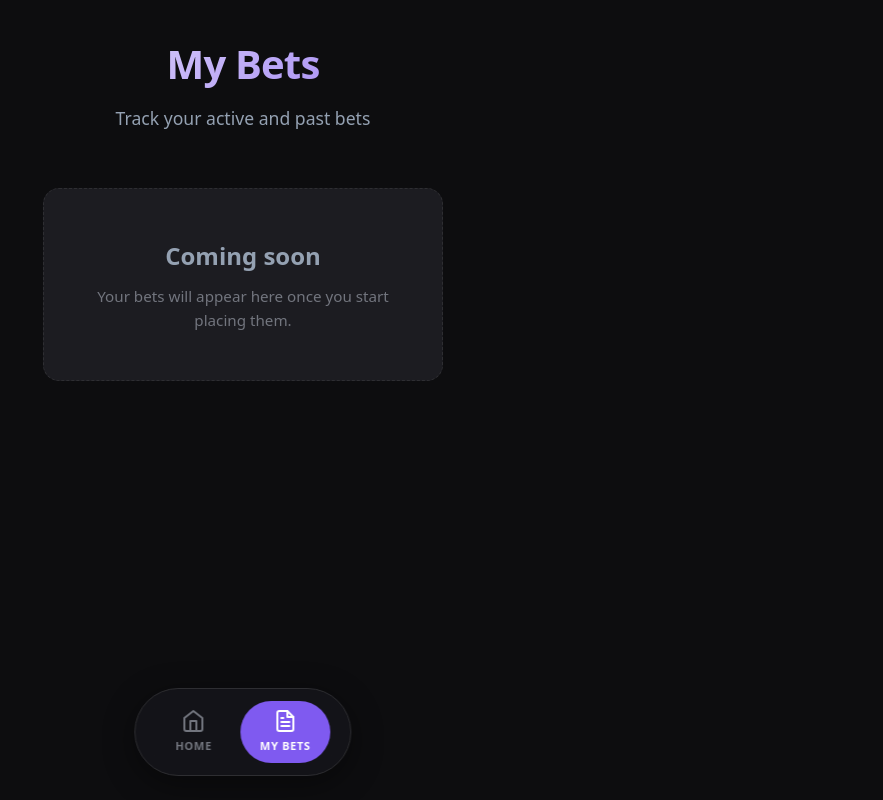
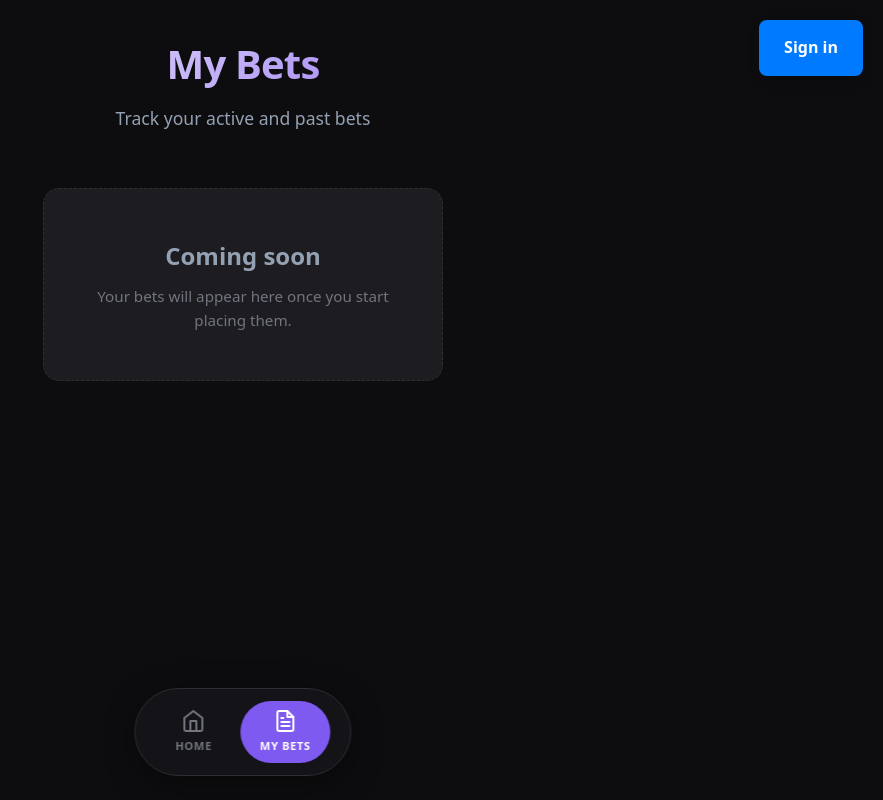
Before and after one commit to BSaini25/degen-betting-app, a Next.js app: page /my-bets in a window 1280 px wide. Shown: the whole page, without its empty margins (397-1280 px from the left). Built offline with nearby package versions, Linux system fonts and the light colour scheme; no server answers.

Commit message:
Add Google OAuth

```diff
--- /dev/null
+++ b/app/api/auth/[...nextauth]/route.ts
@@ -0,0 +1,32 @@
+import NextAuth from "next-auth";
+import GoogleProvider from "next-auth/providers/google";
+
+const handler = NextAuth({
+  providers: [
+    GoogleProvider({
+      clientId: process.env.GOOGLE_CLIENT_ID!,
+      clientSecret: process.env.GOOGLE_CLIENT_SECRET!,
+      httpOptions: {
+        timeout: 40000,
+      },
+      authorization: {
+        params: {
+          prompt: "consent",
+          access_type: "offline",
+          response_type: "code",
+        },
+      },
+    }),
+  ],
+  callbacks: {
+    async signIn({ account, profile }) {
+      if (account.provider === "google") {
+        return profile.email_verified && profile.email.endsWith("@securitycompass.com")
+      }
+      return true;
+    },
+
+  },
+});
+
+export { handler as GET, handler as POST, handler };
--- /dev/null
+++ b/app/components/FloatingUserInfo.tsx
@@ -0,0 +1,38 @@
+import { getServerSession } from "next-auth";
+import { handler } from "../api/auth/[...nextauth]/route"
+
+export default async () => {
+  const session = await getServerSession(handler)
+  let component;
+
+  if (session) {
+    component = (
+      <div style={{
+        display: 'flex',
+        alignItems: 'center',
+      }}>
+        <img height='30px' width='30px' src={session.user.image} />
+        <p style={{paddingLeft: 15}}>{session.user.name}</p>
+      </div>
+    );
+  } else {
+    component = <a href="/api/auth/signin">Sign in</a>;
+  }
+
+  return (
+    <div style={{
+      position: 'fixed',
+      top: '20px',
+      right: '20px',
+      zIndex: 1000,
+      padding: '15px 25px',
+      backgroundColor: '#007bff',
+      color: '#fff',
+      borderRadius: '8px',
+      boxShadow: '0 4px 12px rgba(0,0,0,0.15)',
+      fontWeight: 'bold',
+    }}>
+      {component}
+    </div>
+  );
+}
--- a/app/layout.tsx
+++ b/app/layout.tsx
@@ -2,6 +2,7 @@ import type { Metadata } from "next";
 import { Geist, Geist_Mono } from "next/font/google";
 import "./globals.css";
 import NavBar from "./components/NavBar";
+import FloatingUserInfo from "@/app/components/FloatingUserInfo";
 
 const geistSans = Geist({
   variable: "--font-geist-sans",
@@ -30,6 +31,7 @@ export default function RootLayout({
       >
         {children}
         <NavBar />
+        <FloatingUserInfo />
       </body>
     </html>
   );
--- a/package.json
+++ b/package.json
@@ -10,6 +10,7 @@
   },
   "dependencies": {
     "next": "16.1.1",
+    "next-auth": "^4.24.13",
     "react": "19.2.3",
     "react-dom": "19.2.3"
   },
--- /dev/null
+++ b/proxy.ts
@@ -0,0 +1,6 @@
+import { default as proxy } from "next-auth/middleware"
+
+export const config = {
+  matcher: [],  // Use '/((?!api|_next/static|_next/image|favicon.ico).*)' when enabling for realz
+};
+export default proxy;
```
Also changed, not shown: 2 other files (tests, documents, lock files or other folders).
